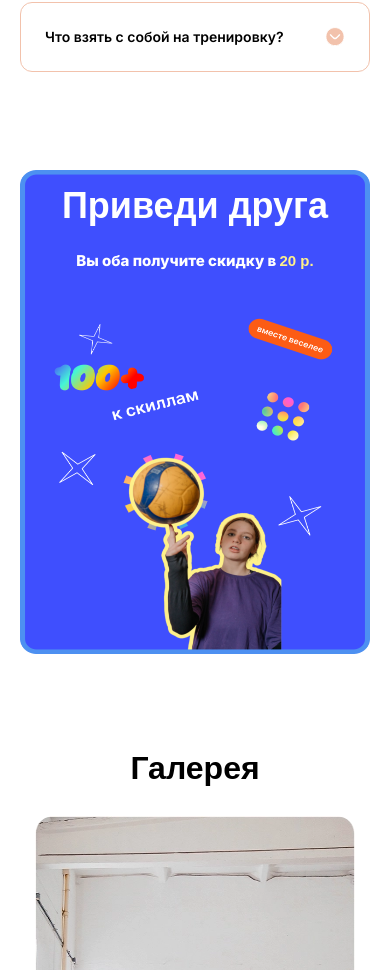
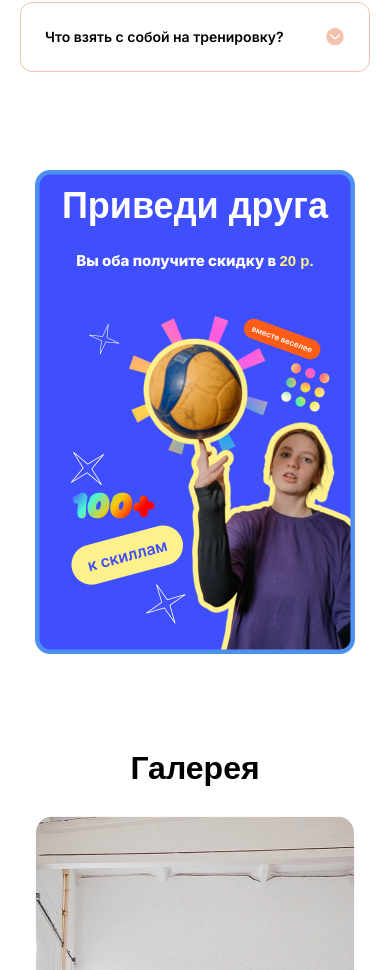
Before and after one commit to evgeniyworkbel/like-volley, a Next.js app: page / in a window 390 px wide. Shown: the part 4648-5618 px from the top of the page. Built offline with nearby package versions, Linux system fonts and the light colour scheme; a web font is replaced by a local one.

Commit message:
fix(app): replace  mobile promo image

```diff
--- a/src/widgets/banner/ui/banner.tsx
+++ b/src/widgets/banner/ui/banner.tsx
@@ -19,7 +19,7 @@ export function Banner() {
           alt="Баннер синего цвета с декоративными иконками и слева надпись 'приведи друга'"
         />
         <Image
-          className="absolute top-0 left-0 xl:hidden"
+          className="absolute top-0 left-0 object-contain xl:hidden"
           src="/banner/promo-mobile.png"
           fill
           quality={100}
```
Also changed, not shown: public/banner/promo-mobile.png.
